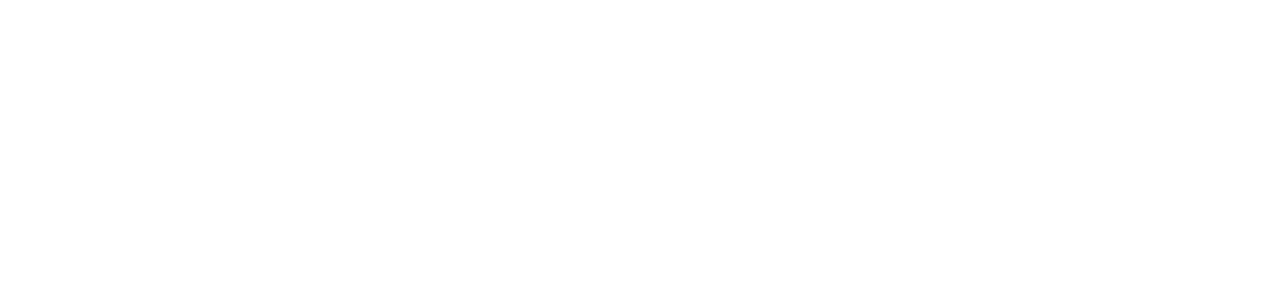
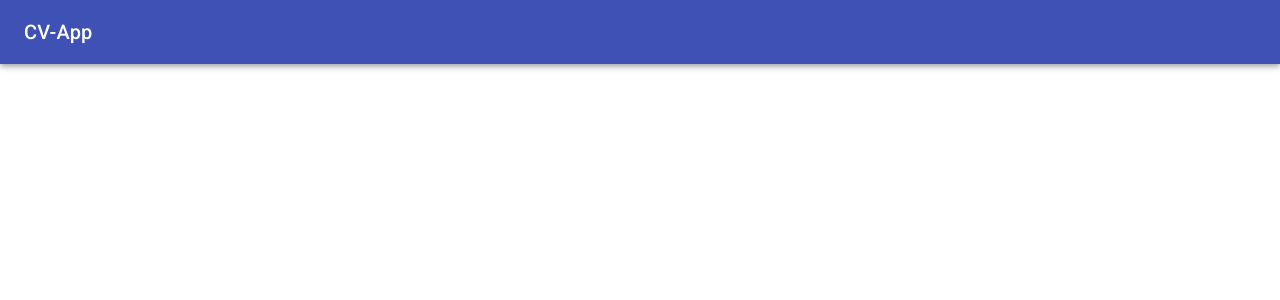
Before and after one commit to fwendeburg/create-cv, a React (Create React App) app: page / in a window 1280 px wide. Shown: the top 300 px of the page. Built offline with nearby package versions, Linux system fonts and the light colour scheme.

Commit message:
added styled-components to app

```diff
--- a/package.json
+++ b/package.json
@@ -34,5 +34,9 @@
       "last 1 firefox version",
       "last 1 safari version"
     ]
+  },
+  "devDependencies": {
+    "@material-ui/core": "^4.12.3",
+    "styled-components": "^5.3.0"
   }
 }
--- a/public/index.html
+++ b/public/index.html
@@ -9,6 +9,10 @@
     <meta name="description" content="An app that helps you build your CV."/>
 
     <link rel="manifest" href="%PUBLIC_URL%/manifest.json" />
+
+    <link rel="preconnect" href="https://fonts.googleapis.com">
+    <link rel="preconnect" href="https://fonts.gstatic.com" crossorigin>
+    <link rel="stylesheet" href="https://fonts.googleapis.com/css?family=Roboto:300,400,500,700&display=swap" />
   </head>
   <body>
     <noscript>You need to enable JavaScript to run this app.</noscript>
--- a/src/App.js
+++ b/src/components/App.js
@@ -1,6 +1,9 @@
+import NavBar from './NavBar';
+
 function App() {
   return (
     <div className="App">
+      <NavBar />
     </div>
   );
 }
--- /dev/null
+++ b/src/components/NavBar.js
@@ -0,0 +1,23 @@
+import React from 'react';
+import AppBar from '@material-ui/core/AppBar';
+import Box from '@material-ui/core/Box';
+import Toolbar from '@material-ui/core/Toolbar';
+import Typography from '@material-ui/core/Typography';
+
+class NavBar extends React.Component {
+    render() {
+        return (
+            <Box sx={{ flexGrow: 1 }}>
+                <AppBar position="static">
+                    <Toolbar>
+                        <Typography variant="h6" component="div" sx={{ flexGrow: 1 }}>
+                            CV-App
+                        </Typography>
+                    </Toolbar>
+                </AppBar>
+            </Box>
+        );
+    }
+}
+
+export default NavBar;
--- a/src/index.js
+++ b/src/index.js
@@ -1,13 +1,16 @@
 import React from 'react';
 import ReactDOM from 'react-dom';
-import App from './App';
+
+import App from './components/App';
+import { ResetCSS } from './styles/ResetCSS.style.js';
+import { ApplyFont } from './styles/ApplyFont.style.js';
+
 import reportWebVitals from './reportWebVitals';
-
-import './styles/reset.css';
-import './styles/index.css';
 
 ReactDOM.render(
   <React.StrictMode>
+    <ResetCSS />
+    <ApplyFont />
     <App />
   </React.StrictMode>,
   document.getElementById('root')
--- /dev/null
+++ b/src/styles/ApplyFont.style.js
@@ -0,0 +1,7 @@
+import { createGlobalStyle } from 'styled-components';
+
+export const ApplyFont = createGlobalStyle`
+    body {
+    font-family: 'Roboto', sans-serif;
+    }
+`
--- /dev/null
+++ b/src/styles/ResetCSS.style.js
@@ -0,0 +1,86 @@
+import { createGlobalStyle } from 'styled-components';
+
+export const ResetCSS = createGlobalStyle`
+    /* Box sizing rules */
+    *,
+    *::before,
+    *::after {
+        box-sizing: border-box;
+    }
+
+    /* Remove default padding */
+    ul[class],
+    ol[class] {
+        padding: 0;
+    }
+
+    /* Remove default margin */
+    body,
+    h1,
+    h2,
+    h3,
+    h4,
+    p,
+    ul[class],
+    ol[class],
+    li,
+    figure,
+    figcaption,
+    blockquote,
+    dl,
+    dd {
+        margin: 0;
+    }
+
+    /* Set core body defaults */
+    body {
+        min-height: 100vh;
+        scroll-behavior: smooth;
+        text-rendering: optimizeSpeed;
+        line-height: 1.5;
+    }
+
+    /* Remove list styles on ul, ol elements with a class attribute */
+    ul[class],
+    ol[class] {
+        list-style: none;
+    }
+
+    /* A elements that don't have a class get default styles */
+    a:not([class]) {
+        text-decoration-skip-ink: auto;
+    }
+
+    /* Make images easier to work with */
+    img {
+        max-width: 100%;
+        display: block;
+    }
+
+    /* Natural flow and rhythm in articles by default */
+    article > * + * {
+        margin-top: 1em;
+    }
+
+    /* Inherit fonts for inputs and buttons */
+    input,
+    button,
+    textarea,
+    select {
+        font: inherit;
+    }
+
+    /* Remove all animations and transitions for people that prefer not to see them */
+    @media (prefers-reduced-motion: reduce) {
+        html:focus-within {
+            scroll-behavior: auto;
+        }
+
+        * {
+            animation-duration: 0.01ms !important;
+            animation-iteration-count: 1 !important;
+            transition-duration: 0.01ms !important;
+            scroll-behavior: auto !important;
+        }
+    }
+`;
--- a/src/styles/index.css
+++ /dev/null
@@ -1,5 +0,0 @@
-/*body {
-  font-family: sans-serif;
-  -webkit-font-smoothing: antialiased;
-  -moz-osx-font-smoothing: grayscale;
-}*/
--- a/src/styles/reset.css
+++ /dev/null
@@ -1,82 +0,0 @@
-/* Box sizing rules */
-*,
-*::before,
-*::after {
-	box-sizing: border-box;
-}
-
-/* Remove default padding */
-ul[class],
-ol[class] {
-	padding: 0;
-}
-
-/* Remove default margin */
-body,
-h1,
-h2,
-h3,
-h4,
-p,
-ul[class],
-ol[class],
-li,
-figure,
-figcaption,
-blockquote,
-dl,
-dd {
-	margin: 0;
-}
-
-/* Set core body defaults */
-body {
-	min-height: 100vh;
-	scroll-behavior: smooth;
-	text-rendering: optimizeSpeed;
-	line-height: 1.5;
-}
-
-/* Remove list styles on ul, ol elements with a class attribute */
-ul[class],
-ol[class] {
-	list-style: none;
-}
-
-/* A elements that don't have a class get default styles */
-a:not([class]) {
-	text-decoration-skip-ink: auto;
-}
-
-/* Make images easier to work with */
-img {
-	max-width: 100%;
-	display: block;
-}
-
-/* Natural flow and rhythm in articles by default */
-article > * + * {
-	margin-top: 1em;
-}
-
-/* Inherit fonts for inputs and buttons */
-input,
-button,
-textarea,
-select {
-	font: inherit;
-}
-
-/* Remove all animations and transitions for people that prefer not to see them */
-@media (prefers-reduced-motion: reduce) {
-	html:focus-within {
-		scroll-behavior: auto;
-	}
-
-	* {
-		animation-duration: 0.01ms !important;
-		animation-iteration-count: 1 !important;
-		transition-duration: 0.01ms !important;
-		scroll-behavior: auto !important;
-	}
-}
```
Also changed, not shown: src/components/BasicInfoForm.js (added, +7 -0 lines), src/components/EducationForm.js (added, +7 -0 lines), src/components/WorkExpForm.js (added, +7 -0 lines), 1 other file (tests, documents, lock files or other folders).
